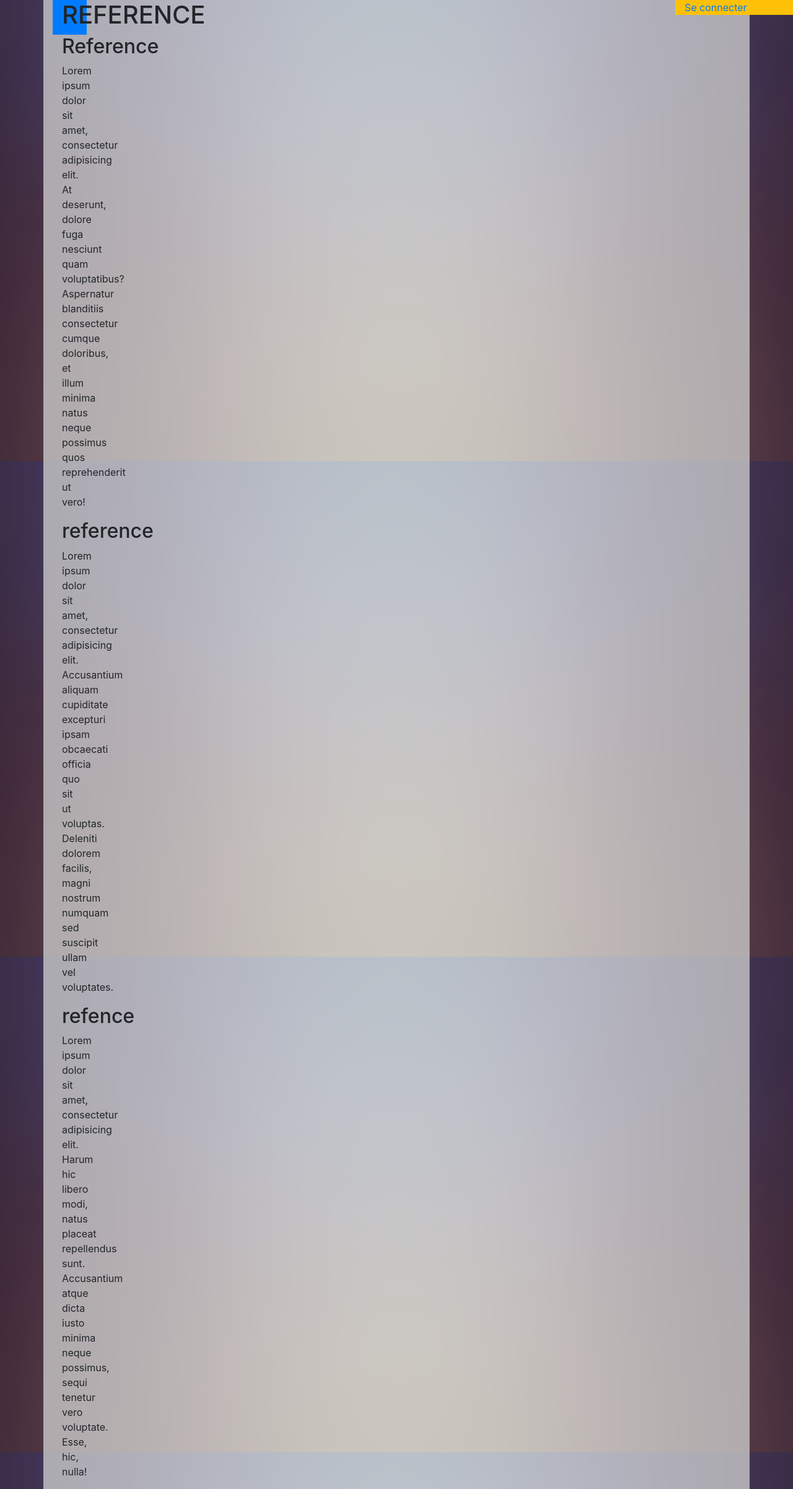
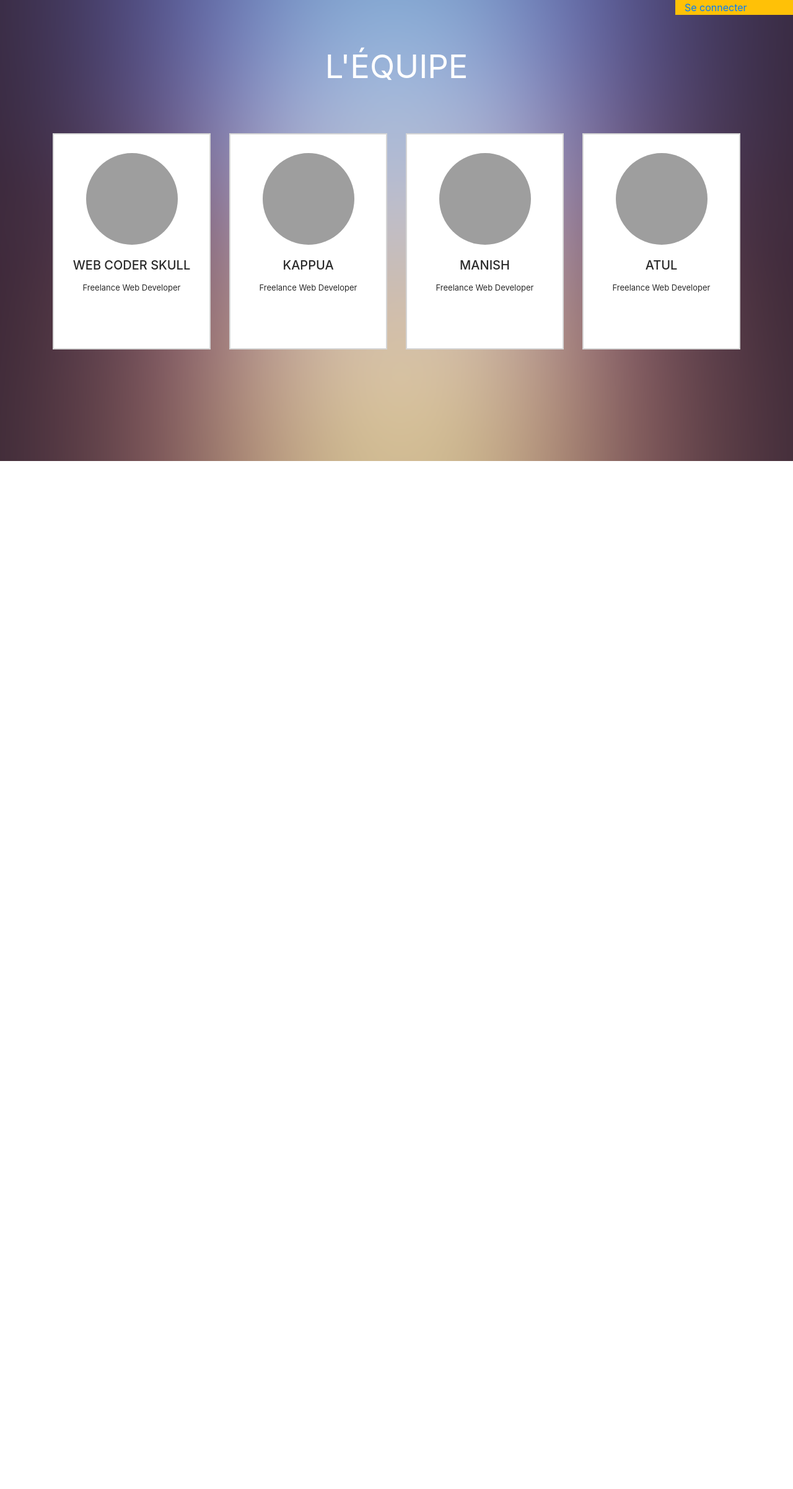
Before and after one commit to mrlaowilly/site_educatif, a Symfony app: template templates/default/reference.html.twig in a window 1280 px wide. Shown: the part 56-2459 px from the top of the page at 62% size. After the commit the page ends 800 px from the top, so only its background shows below. Run offline with Twig, Linux system fonts and the light colour scheme; the template is opened without the code that fills it, so the values that code supplies are empty; some libraries are stand-ins or nearby versions; grey boxes are pictures that could not be loaded.

Commit message:
modification de reference

```diff
--- a/public/css/styleBASE.css
+++ b/public/css/styleBASE.css
@@ -5,3 +5,118 @@ body {
     -webkit-background-size: cover; /* pour anciens Chrome et Safari */
     background-size: cover; /* version standardisée */
 }
+
+.row.heading h2 {
+    color: #fff;
+    font-size: 52.52px;
+    line-height: 95px;
+    font-weight: 400;
+    text-align: center;
+    margin: 0 0 40px;
+    padding-bottom: 20px;
+    text-transform: uppercase;
+}
+ul{
+    margin:0;
+    padding:0;
+    list-style:none;
+}
+.heading.heading-icon {
+    display: block;
+}
+.padding-lg {
+    display: block;
+    padding-top: 60px;
+    padding-bottom: 60px;
+}
+.practice-area.padding-lg {
+    padding-bottom: 55px;
+    padding-top: 55px;
+}
+.practice-area .inner{
+    border:1px solid #999999;
+    text-align:center;
+    margin-bottom:28px;
+    padding:40px 25px;
+}
+.our-webcoderskull .cnt-block:hover {
+    box-shadow: 0px 0px 10px rgba(0,0,0,0.3);
+    border: 0;
+}
+.practice-area .inner h3{
+    color:#3c3c3c;
+    font-size:24px;
+    font-weight:500;
+    font-family: 'Poppins', sans-serif;
+    padding: 10px 0;
+}
+.practice-area .inner p{
+    font-size:14px;
+    line-height:22px;
+    font-weight:400;
+}
+.practice-area .inner img{
+    display:inline-block;
+}
+
+
+.our-webcoderskull{
+    background: url() no-repeat center top / cover;
+
+}
+.our-webcoderskull .cnt-block{
+    float:left;
+    width:100%;
+    background:#fff;
+    padding:30px 20px;
+    text-align:center;
+    border:2px solid #d5d5d5;
+    margin: 0 0 28px;
+}
+.our-webcoderskull .cnt-block figure{
+    width:148px;
+    height:148px;
+    border-radius:100%;
+    display:inline-block;
+    margin-bottom: 15px;
+}
+.our-webcoderskull .cnt-block img{
+    width:148px;
+    height:148px;
+    border-radius:100%;
+}
+.our-webcoderskull .cnt-block h3{
+    color:#2a2a2a;
+    font-size:20px;
+    font-weight:500;
+    padding:6px 0;
+    text-transform:uppercase;
+}
+.our-webcoderskull .cnt-block h3 a{
+    text-decoration:none;
+    color:#2a2a2a;
+}
+.our-webcoderskull .cnt-block h3 a:hover{
+    color:#337ab7;
+}
+.our-webcoderskull .cnt-block p{
+    color:#2a2a2a;
+    font-size:13px;
+    line-height:20px;
+    font-weight:400;
+}
+.our-webcoderskull .cnt-block .follow-us{
+    margin:20px 0 0;
+}
+.our-webcoderskull .cnt-block .follow-us li{
+    display:inline-block;
+    width:auto;
+    margin:0 5px;
+}
+.our-webcoderskull .cnt-block .follow-us li .fa{
+    font-size:24px;
+    color:#767676;
+}
+.our-webcoderskull .cnt-block .follow-us li .fa:hover{
+    color:#025a8e;
+}
--- a/src/DataFixtures/BlogFixtures.php
+++ b/src/DataFixtures/BlogFixtures.php
@@ -48,7 +48,7 @@ class BlogFixtures extends Fixture
 
         $blog4 = new Blog();
         $blog4-> setTitle('Cuisine')
-            ->setDescriptif('Le premier article cuisine')
+            ->setDescriptif('Le git premier article cuisine')
             ->setAuthor('Pierre')
             ->setImageLink('image/food.jpg');
 
--- a/templates/default/reference.html.twig
+++ b/templates/default/reference.html.twig
@@ -4,30 +4,62 @@
 
 {% block body %}
 
-    <div class="container" style="background-color: rgba(200, 200, 200, 0.8)">
-        <div class="row">
-            <div class="col-md-12 bg-primary">
-                <h1>REFERENCE</h1>
+    <section class="our-webcoderskull padding-lg">
+        <div class="container">
+            <div class="row heading heading-icon">
+                <h2>L'Équipe</h2>
             </div>
-            <div class="col-md-4">
-                <h2>Reference</h2>
-                <p>Lorem ipsum dolor sit amet, consectetur adipisicing elit. At deserunt, dolore fuga nesciunt quam
-                    voluptatibus? Aspernatur blanditiis consectetur cumque doloribus, et illum minima natus neque
-                    possimus quos reprehenderit ut vero!</p>
-            </div>
-            <div class="col-md-4">
-                <h2>reference</h2>
-                <p>Lorem ipsum dolor sit amet, consectetur adipisicing elit. Accusantium aliquam cupiditate excepturi
-                    ipsam obcaecati officia quo sit ut voluptas. Deleniti dolorem facilis, magni nostrum numquam sed
-                    suscipit ullam vel voluptates.</p>
-            </div>
-            <div class="col-md-4">
-                <h2>refence</h2>
-                <p>Lorem ipsum dolor sit amet, consectetur adipisicing elit. Harum hic libero modi, natus placeat
-                    repellendus sunt. Accusantium atque dicta iusto minima neque possimus, sequi tenetur vero voluptate.
-                    Esse, hic, nulla!</p>
-            </div>
+            <ul class="row">
+                <li class="col-12 col-md-6 col-lg-3">
+                    <div class="cnt-block equal-hight" style="height: 349px;">
+                        <figure><img src="http://www.webcoderskull.com/img/team4.png" class="img-responsive" alt=""></figure>
+                        <h3><a href="http://www.webcoderskull.com/">Web coder skull</a></h3>
+                        <p>Freelance Web Developer</p>
+                        <ul class="follow-us clearfix">
+                            <li><a href="#"><i class="fa fa-facebook" aria-hidden="true"></i></a></li>
+                            <li><a href="#"><i class="fa fa-twitter" aria-hidden="true"></i></a></li>
+                            <li><a href="#"><i class="fa fa-linkedin" aria-hidden="true"></i></a></li>
+                        </ul>
+                    </div>
+                </li>
+                <li class="col-12 col-md-6 col-lg-3">
+                    <div class="cnt-block equal-hight" style="height: 349px;">
+                        <figure><img src="http://www.webcoderskull.com/img/team1.png" class="img-responsive" alt=""></figure>
+                        <h3><a href="#">Kappua </a></h3>
+                        <p>Freelance Web Developer</p>
+                        <ul class="follow-us clearfix">
+                            <li><a href="#"><i class="fa fa-facebook" aria-hidden="true"></i></a></li>
+                            <li><a href="#"><i class="fa fa-twitter" aria-hidden="true"></i></a></li>
+                            <li><a href="#"><i class="fa fa-linkedin" aria-hidden="true"></i></a></li>
+                        </ul>
+                    </div>
+                </li>
+                <li class="col-12 col-md-6 col-lg-3">
+                    <div class="cnt-block equal-hight" style="height: 349px;">
+                        <figure><img src="http://www.webcoderskull.com/img/team4.png" class="img-responsive" alt=""></figure>
+                        <h3><a href="http://www.webcoderskull.com/">Manish </a></h3>
+                        <p>Freelance Web Developer</p>
+                        <ul class="follow-us clearfix">
+                            <li><a href="#"><i class="fa fa-facebook" aria-hidden="true"></i></a></li>
+                            <li><a href="#"><i class="fa fa-twitter" aria-hidden="true"></i></a></li>
+                            <li><a href="#"><i class="fa fa-linkedin" aria-hidden="true"></i></a></li>
+                        </ul>
+                    </div>
+                </li>
+                <li class="col-12 col-md-6 col-lg-3">
+                    <div class="cnt-block equal-hight" style="height: 349px;">
+                        <figure><img src="http://www.webcoderskull.com/img/team2.png" class="img-responsive" alt=""></figure>
+                        <h3><a href="http://www.webcoderskull.com/">Atul </a></h3>
+                        <p>Freelance Web Developer</p>
+                        <ul class="follow-us clearfix">
+                            <li><a href="#"><i class="fa fa-facebook" aria-hidden="true"></i></a></li>
+                            <li><a href="#"><i class="fa fa-twitter" aria-hidden="true"></i></a></li>
+                            <li><a href="#"><i class="fa fa-linkedin" aria-hidden="true"></i></a></li>
+                        </ul>
+                    </div>
+                </li>
+            </ul>
         </div>
-    </div>
+    </section>
 
 {% endblock %}
```
